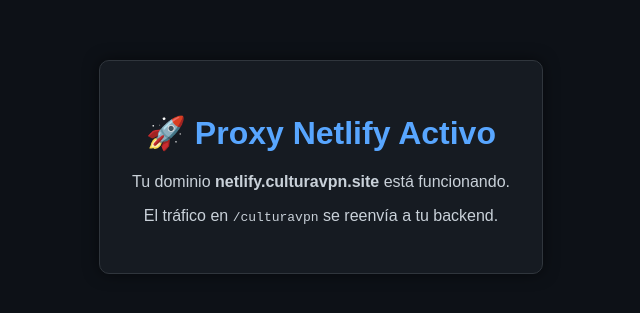
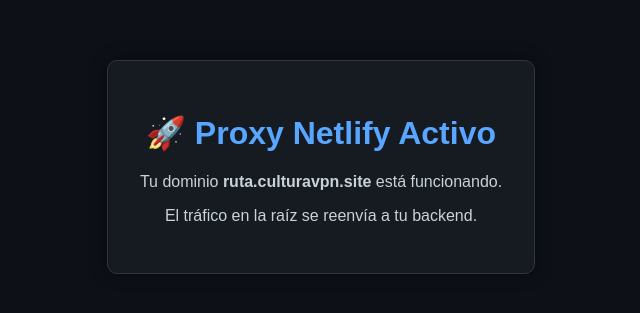
Before and after one commit to nube50/netlifycultura, a website: page index.html in a window 1280 px wide. Shown: the part 233-546 px from the top of the page, without its empty margins (319-959 px from the left). Drawn offline with Linux system fonts and the light colour scheme.

Commit message:
Update index.html

```diff
--- a/index.html
+++ b/index.html
@@ -30,8 +30,8 @@
 <body>
   <div class="card">
     <h1>🚀 Proxy Netlify Activo</h1>
-    <p>Tu dominio <strong>netlify.culturavpn.site</strong> está funcionando.</p>
-    <p>El tráfico en <code>/culturavpn</code> se reenvía a tu backend.</p>
+    <p>Tu dominio <strong>ruta.culturavpn.site</strong> está funcionando.</p>
+    <p>El tráfico en la raíz se reenvía a tu backend.</p>
   </div>
 </body>
 </html>
```
